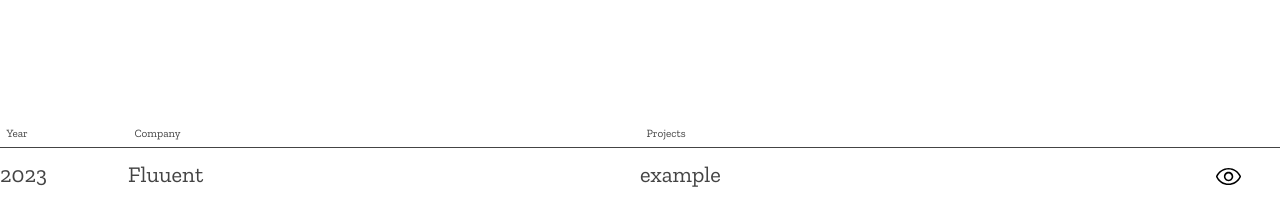
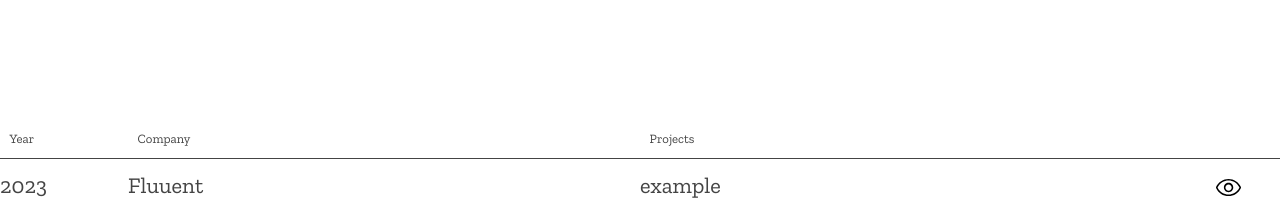
Before and after one commit to SumiSeo/sumiseo-portfolio, a Next.js app: page /works in a window 1280 px wide. Shown: the part 40-250 px from the top of the page. Built offline with nearby package versions, Linux system fonts and the light colour scheme; a web font is replaced by a local one.

Commit message:
change css styling

```diff
--- a/styles/Works.module.scss
+++ b/styles/Works.module.scss
@@ -3,13 +3,13 @@
 }
 .head {
   color: #444444;
-  padding: 0.5rem 0;
+  padding: 0.8rem 0;
   display: grid;
   grid-template-columns: 10% 40% 45% 5%;
-  font-size: 0.7rem;
-  font-weight: 300;
+  font-size: 0.8rem;
+  font-weight: 400;
 }
 
 .text {
-  padding-left: 0.4rem;
+  padding-left: 0.6rem;
 }
--- a/styles/components/Work.module.scss
+++ b/styles/components/Work.module.scss
@@ -1,6 +1,6 @@
 .work {
   &__container {
-    border-top: 0.1rem solid #444444;
+    border-top: 0.08rem solid #444444;
     color: #444444;
     padding: 1rem 0;
     display: grid;
```
